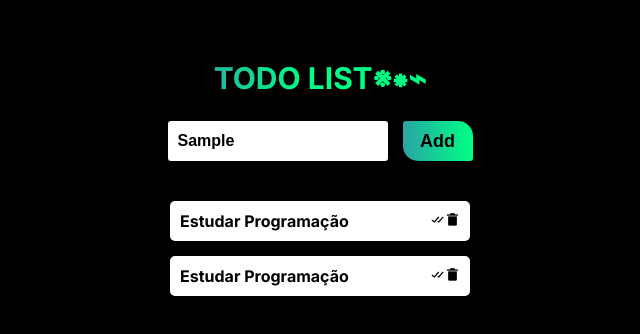
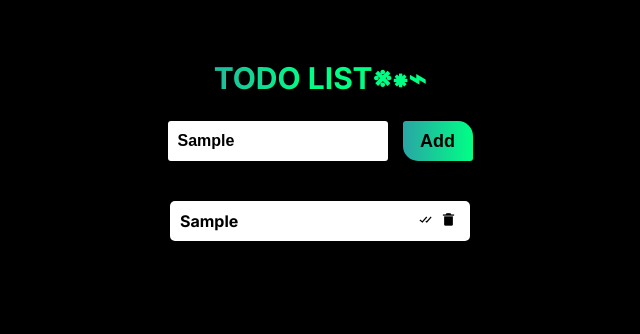
Before and after one commit to Joao4ugusto/todo-list, a React (Vite) app: page / in a window 1280 px wide. Both pictures are taken after typing "Sample" into the empty fields and a click on the button "Add". Shown: the top 334 px of the page, without its empty margins (320-960 px from the left). Built offline with nearby package versions, Linux system fonts and the light colour scheme.

Commit message:
Atualizei

```diff
--- a/src/App.jsx
+++ b/src/App.jsx
@@ -1,17 +1,12 @@
-import Input from "./components/titulo/input/input"
 import Lista from "./components/titulo/lista/lista"
 import Titulo from "./components/titulo/titulo"
-
 
 function App() {
 
   return (
     <>
-      <div className="Container__controler">
-        <Titulo />
-        <Input />
-        <Lista />
-      </div>
+      <Titulo />
+      <Lista />
     </>
   )
 }
--- a/src/components/titulo/input/input.jsx
+++ /dev/null
@@ -1,12 +0,0 @@
-import "./styles.css"
-
-const Input = () => {
-    return (
-        <div className="Container container_input">
-            <input className="input" type={Text} placeholder="Digite sua tarefa"></input>
-            <button className="button">Add</button>
-        </div>
-    )
-}
-
-export default Input
--- a/src/components/titulo/input/styles.css
+++ /dev/null
@@ -1,36 +0,0 @@
-.container_input {
-    margin-top: 25px;
-}
-
-
-.input {
-    width: 220px;
-    height: 40px;
-    padding: 10px 10px;
-    font-size: 16px;
-    font-weight: 600;
-    border: none;
-    outline: none;
-    border-radius: 3px;
-    box-sizing: border-box;
-}
-
-.input::placeholder {
-    font-size: 16px;
-    font-weight: 700;
-    font-family: 'Inter';
-    color: #20262E;
-}
-
-.button {
-    width: 70px;
-    height: 40px;
-    font-size: 18px;
-    font-weight: 700;
-
-    background: linear-gradient(90.28deg, #28A8A4 3.34%, #00FF85 99.79%);
-    border: none;
-    border-radius: 3px 15px;
-    cursor: pointer;
-    box-sizing: border-box;
-}
--- a/src/components/titulo/lista/lista.jsx
+++ b/src/components/titulo/lista/lista.jsx
@@ -1,32 +1,51 @@
-
-import "./styles.css"
+import { useState } from "react"
+import "./styles.css";
 
 
 const Lista = () => {
+
+    const [inputValue, setInputValue] = useState("");
+    const [list, setList] = useState([]);
+
+    const pegaInputValue = (event) => {
+        setInputValue(event.target.value);
+    };
+
+    const pegaClick = () => {
+        const newItem = { text: inputValue };
+        setList([...list, newItem]);
+        setInputValue('');
+    };
+
+
+    console.log(inputValue);
+
+
     return (
+        <div>
+            <div className="Container container_input">
+                <input className="input" type={Text} placeholder="Digite sua tarefa" onChange={pegaInputValue}></input>
+                <button onClick={pegaClick}>Add</button>
+            </div>
+
             <div className="Container container__Lista">
                 <ul>
-                <li className="Container__caixa">
+                    {list.map((item, index) => (
+                        <li className="Container__caixa" key={index}>
                             <div className="Container__conteudo">
-                        <p className="descricao">Estudar Programação</p>
+                                <p className="descricao">{item.text}</p>
                                 <div>
-                            <a className="img"><i class='bx bx-check-double'></i></a>
+                                    <a><i class='bx bx-check-double'></i></a>
                                     <a><i class='bx bxs-trash-alt'></i></a>
                                 </div>
                             </div>
                         </li>
+                    ))}
 
-                <li className="Container__caixa">
-                    <div className="Container__conteudo">
-                        <p className="descricao">Estudar Programação</p>
-                        <div>
-                            <a className="img"><i class='bx bx-check-double'></i></a>
-                            <a><i class='bx bxs-trash-alt'></i></a>
-                        </div>
-                    </div>
-                </li>
-            </ul>
-        </div>
+                </ul >
+
+            </div >
+        </div >
     )
 }
 
--- a/src/components/titulo/lista/styles.css
+++ b/src/components/titulo/lista/styles.css
@@ -17,6 +17,7 @@
     justify-content: space-between;
     padding: 10px 10px;
 
+
 }
 
 .descricao {
@@ -28,4 +29,46 @@
 .bx {
     color: black;
     cursor: pointer;
+    margin: 0 4px;
 }
+
+.container_input {
+    margin-top: 25px;
+}
+
+
+.input {
+    width: 220px;
+    height: 40px;
+    padding: 10px 10px;
+    font-size: 16px;
+    font-weight: 600;
+    border: none;
+    outline: none;
+    border-radius: 3px;
+    box-sizing: border-box;
+}
+
+.input::placeholder {
+    font-size: 16px;
+    font-weight: 700;
+    font-family: 'Inter';
+    color: #20262E;
+}
+
+button {
+    width: 70px;
+    height: 40px;
+    font-size: 18px;
+    font-weight: 700;
+
+    background: linear-gradient(90.28deg, #28A8A4 3.34%, #00FF85 99.79%);
+    border: none;
+    border-radius: 3px 15px;
+    cursor: pointer;
+    box-sizing: border-box;
+}
+
+button:hover {
+    opacity: 0.9;
+}
```
Lines whose indentation alone changed are shown as unchanged.
